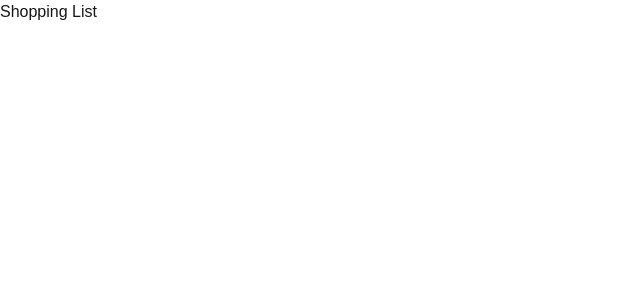
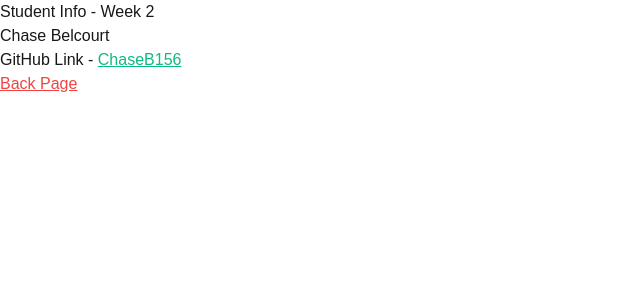
Before and after one commit to ChaseB156/cprg306-assignments, a Next.js app: page /week-2 in a window 1280 px wide. Shown: the top 300 px of the page, without its empty margins (0-640 px from the left). Built offline with nearby package versions, Linux system fonts and the light colour scheme.

Commit message:
Week 2 Assignment
Completed the week 2 assignment, adding GitHub link to my account.

```diff
--- a/app/page.js
+++ b/app/page.js
@@ -1,7 +1,13 @@
 import Image from "next/image";
+import Link from "next/link";
 
 export default function Home() {
   return (
+    <main className="p-10">
+        <h1 className="text-4xl mb-5">CPRG 306: Web Development 2 - Assignments</h1>
 
+
+        <Link href="./week-2/" className="underline text text-emerald-500 hover:text-cyan-400"> Week 2 Assignment - Student Info</Link>
+      </main>
   );
 }
--- a/app/week-2/page.js
+++ b/app/week-2/page.js
@@ -1,9 +1,14 @@
+
+import Link from "next/link";
+import StudentInfo from "./student-info";
 
 
 export default function Page() {
     return (
       <main>
-        <h1>Shopping List</h1>
+        <h1>Student Info - Week 2</h1>
+        <StudentInfo />
+        <Link href="../"className="underline text-red-500 hover:text-cyan-400">Back Page</Link>
       </main>
     );
   }
--- /dev/null
+++ b/app/week-2/student-info.js
@@ -0,0 +1,14 @@
+import Link from "next/link";
+
+
+export default function StudentInfo(){
+
+
+    return (
+        <main>
+            <h1>Chase Belcourt</h1>
+            <p>GitHub Link - <Link href="https://github.com/ChaseB156 "className="underline text-emerald-500 hover:text-cyan-400"> ChaseB156 </Link></p>
+
+        </main>
+    );
+}
```
